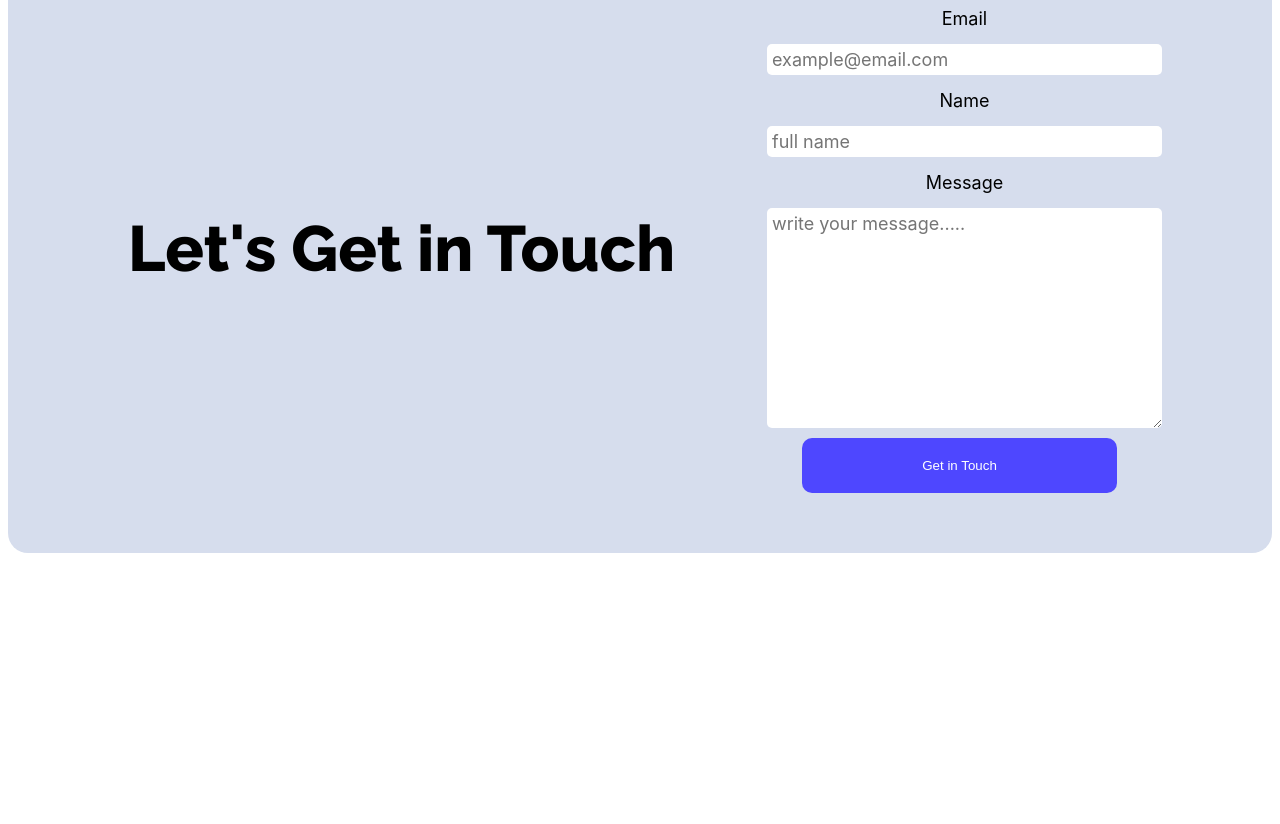
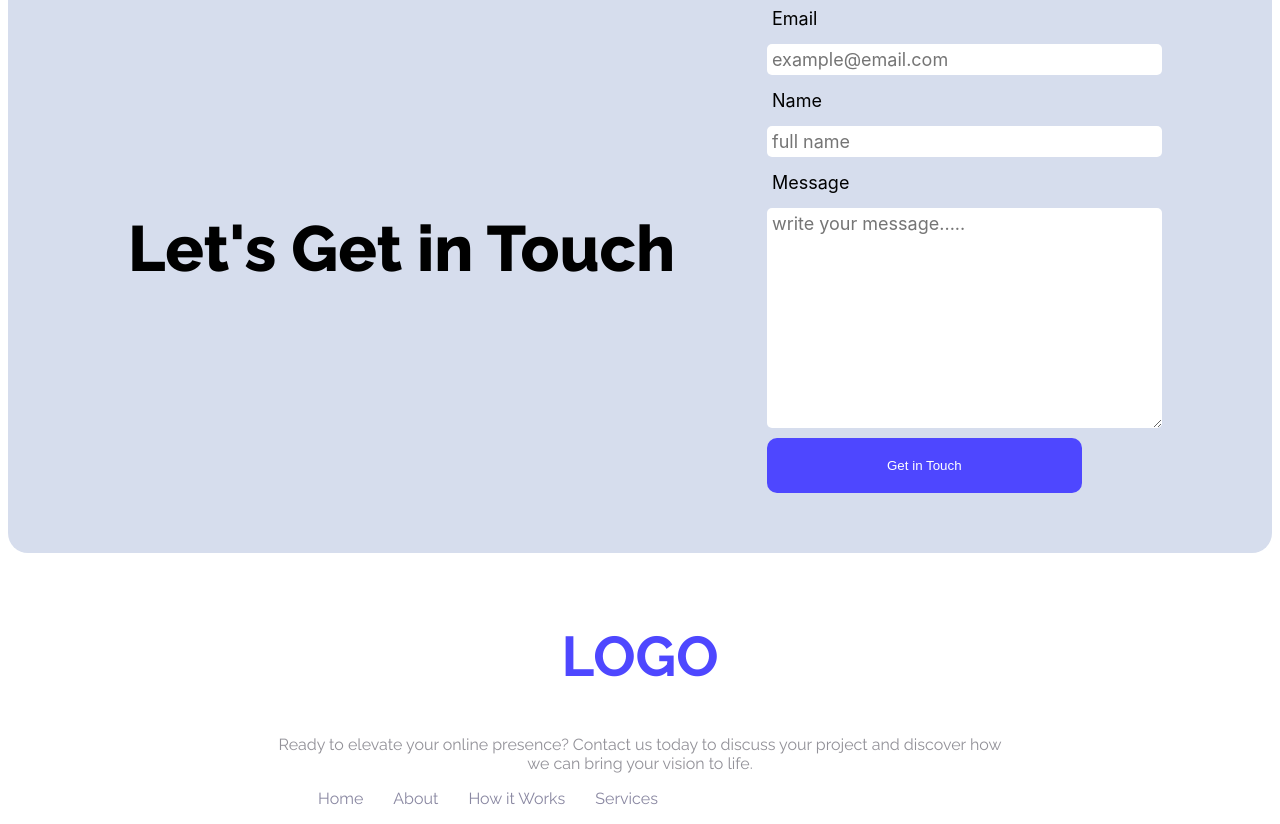
Before and after one commit to ZafirChowdhury/B12A01-landing-launchpad, a plain HTML site: page index.html in a window 1280 px wide. Shown: the part 1144-1968 px from the top of the page. Before the commit the page ends 1767 px from the top, so only its background shows below. Drawn offline with Linux system fonts and the light colour scheme.

Commit message:
Add Footer

```diff
--- a/index.html
+++ b/index.html
@@ -72,6 +72,7 @@
 
         <!-- User Reviews -->
 
+
         <!-- Focus Section -->
 
         <section class="contact section-container section-container-bg-color">
@@ -97,7 +98,22 @@
 
     </main>
 
-    <footer></footer>
+    <footer>
+
+        <h2>LOGO</h2>
+        <p class="normal-text">Ready to elevate your online presence? Contact us today to discuss your project and discover how we can bring your vision to life.</p>
+
+
+        <nav>
+            <ul>
+                <li><a href="">Home</a></li>
+                <li><a href="">About</a></li>
+                <li><a href="">How it Works</a></li>
+                <li><a href="">Services</a></li>
+            </ul>
+        </nav>
+
+    </footer>
 </body>
 
 </html>
--- a/style.css
+++ b/style.css
@@ -51,6 +51,15 @@ header {
     border-radius: 10px;
 
     border: none;
+
+    transition: all 0.3 ease;
+}
+
+.main-btn-base:hover {
+    background-color: #2E28CC;
+    transform: scale(1.05);
+    box-shadow: 0 4px 15px rgba(78, 71, 255, 0.4);
+    cursor: pointer;
 }
 
 .sign-up-button {
@@ -111,7 +120,6 @@ header {
     justify-content: space-between;
     gap: 60px;
     padding: 60px 120px;
-    text-align: center;
     align-items: center;
 }
 
@@ -135,3 +143,24 @@ header {
 .contact-form-box button {
     padding: 20px 120px;
 }
+
+footer {
+    text-align: center;
+    padding: 0px 270px;
+}
+
+footer h2 {
+    color: #4E47FF;
+    font-size: 3.5em;
+}
+
+footer ul {
+    display: flex;
+    gap: 30px;
+    list-style: none;
+}
+
+footer a {
+    color: #8987A1;
+    text-decoration: none;
+}
```
